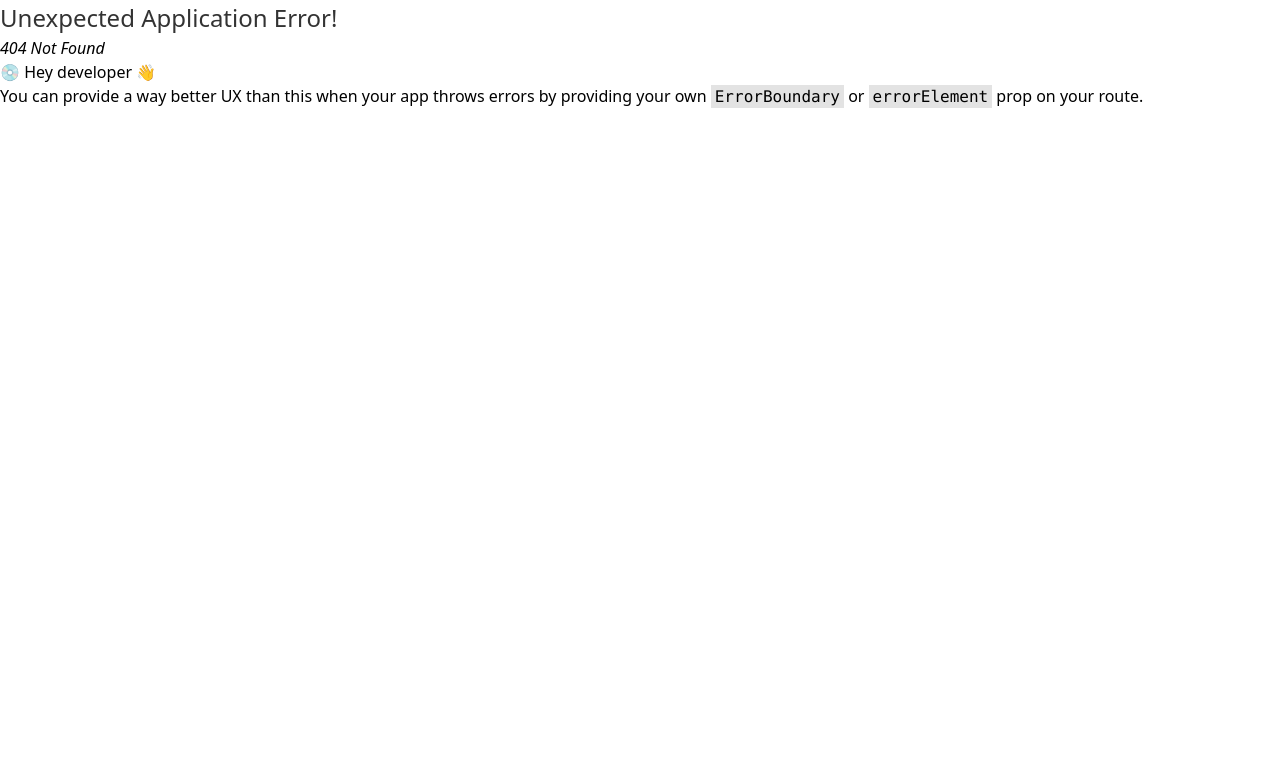
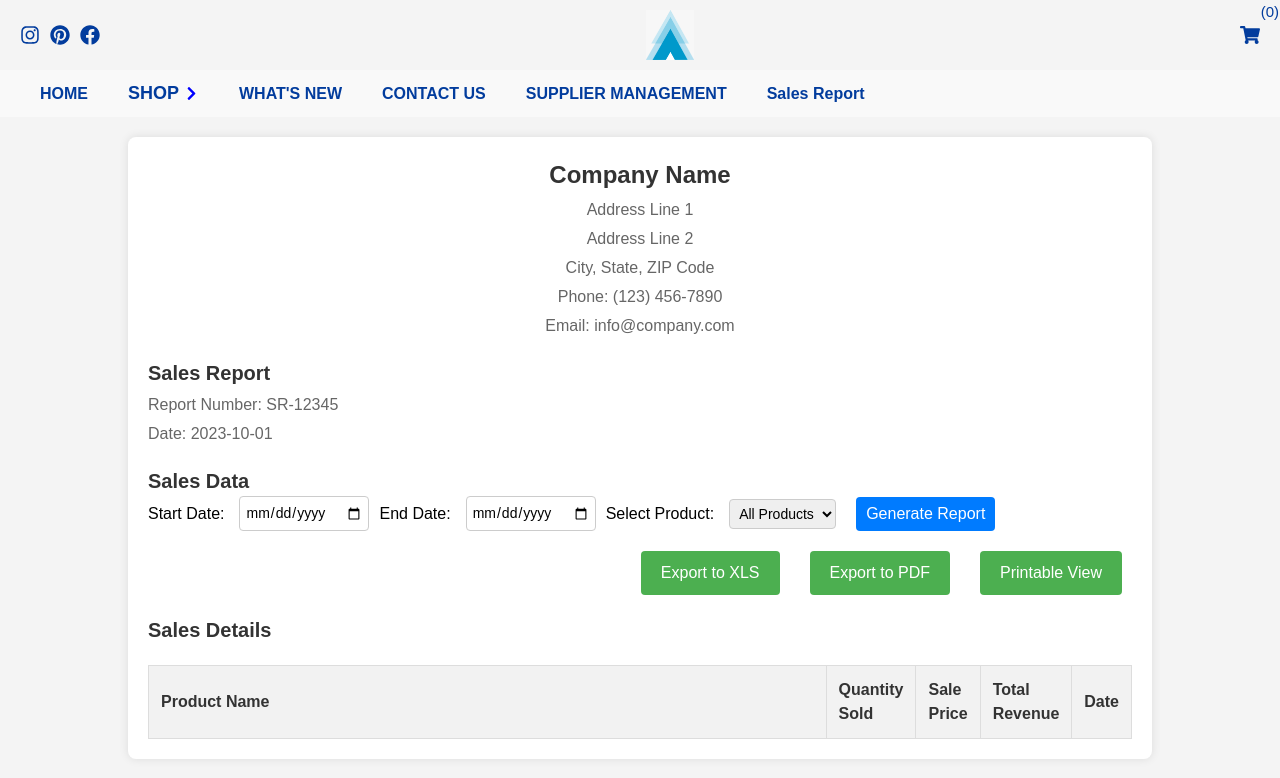
Before and after one commit to praveen4554/Ecomm, a React (Create React App) app: page /sales-report in a window 1280 px wide. Before the commit this address had no page. Shown: the top 778 px of the page. Built offline with nearby package versions, Linux system fonts and the light colour scheme.

Commit message:
Resolve the all the comments

```diff
--- a/src/App.js
+++ b/src/App.js
@@ -15,6 +15,7 @@ import Contact from './Contact/ContactUs';
 import LoginPage from './Login/LoginPage';
 import Register from './Rigester/Register';
 import SupplierManagement from './SupplierManagement/SupplierManagement';
+import SalesReport from './SalesReport/SalesReport';
 
 
 const Layout = () => {
@@ -41,6 +42,7 @@ function App() {
     { path: "/contact-us", element: <Contact /> },
     { path: "/login-page", element: <LoginPage /> },
     { path: "/signup", element: <Register /> },
+    {path:"/sales-report",element: <SalesReport />},
     { path: "/supplier-management", element: <SupplierManagement /> },
 
 
--- a/src/Header/Header.js
+++ b/src/Header/Header.js
@@ -105,6 +105,7 @@ function Header() {
         <NavLink to="about-us">WHAT'S NEW</NavLink>
         <NavLink to="contact-us">CONTACT US</NavLink>
         <NavLink to="supplier-management">SUPPLIER MANAGEMENT</NavLink>
+        <NavLink to="sales-report">Sales Report</NavLink>
 
       </nav>
     </>
--- /dev/null
+++ b/src/SalesReport/SalesReport.css
@@ -0,0 +1,163 @@
+body{
+    font-family: Arial, sans-serif;
+    background-color: #f4f4f4;
+    margin: 0;
+    padding: 0;
+}
+
+
+/* Container */
+.sales-report-container {
+    width: 80%;
+    margin: 0 auto;
+    padding: 20px;
+    background-color: #fff;
+    box-shadow: 0 0 10px rgba(0, 0, 0, 0.1);
+    border-radius: 8px;
+    margin-top: 20px;
+}
+
+/* Header Section */
+.header-section {
+    text-align: center;
+    margin-bottom: 20px;
+}
+
+.header-section h1 {
+    margin: 0;
+    font-size: 24px;
+    color: #333;
+    font-weight: bold;
+}
+
+.header-section p {
+    margin: 5px 0;
+    color: #666;
+}
+
+/* Report Info Section */
+.report-info-section {
+    margin-bottom: 20px;
+}
+
+.report-info-section h2 {
+    margin: 0;
+    font-size: 20px;
+    color: #333;
+    font-weight: bold;
+}
+.report-info-section p {
+    margin: 5px 0;
+    color: #666;
+
+}
+
+/* Filters Section */
+.filters-section {
+    margin-bottom: 20px;
+
+}
+
+.filters-section h3 {
+    margin: 0;
+    font-size: 20px;
+    color: #333;
+    font-weight: bold;
+}
+
+.filters-inline {
+    display: flex;
+    flex-wrap: wrap;
+    align-items: center;
+    gap: 10px;
+    margin-bottom: 10px;
+}
+
+.filters-inline label {
+    /* font-weight: bold; */
+    margin-right: 5px;
+    cursor: default;
+}
+
+.filters-inline input,
+.filters-inline select {
+    padding: 5px;
+    font-size: 14px;
+    border: 1px solid #cccccc;
+    border-radius: 4px;
+    font-size: 14px;
+    box-sizing: border-box;
+}
+
+.generate-report-btn {
+    background-color: #007bff;
+    color: white;
+    border: none;
+    padding: 5px 10px;
+    cursor: pointer;
+    border-radius: 4px;
+}
+
+.generate-report-btn:hover {
+    background-color: #0056b3;
+}
+
+/* Sales Details Section */
+.sales-details-section {
+    margin-top: 20px;
+}
+
+.sales-details-section h3 {
+    margin: 0;
+    font-size: 20px;
+    color: #333;
+    font-weight: bold;
+}
+
+.sales-details-section table {
+    border: 1px solid #ddd;
+    border-collapse: collapse;
+    width: 100%;
+}
+
+.sales-details-section th,
+.sales-details-section td {
+    border: 1px solid #ddd;
+    border-collapse: collapse;
+    width: 100%;
+    padding: 12px;
+    text-align: left;
+}
+
+.sales-details-section th {
+    background-color: #f2f2f2;
+    font-weight: bold;
+    color: #333;
+}
+
+/* .sales-details-section tr:nth-child(even) {
+    background-color: #f9f9f9;
+} */
+
+/* Export Buttons */
+
+ .export-buttons-inline {
+    display: flex;
+    gap: 10px;
+    justify-content: flex-end;
+    margin: 20px 0;
+    text-align: right;
+}
+
+.export-buttons-inline button {
+    padding: 10px 20px;
+    background-color: #4CAF50;
+    color: white;
+    border: none;
+    border-radius: 4px;
+    cursor: pointer;
+}
+
+.export-buttons-inline button:hover {
+    background-color: #218838;
+}
--- /dev/null
+++ b/src/SalesReport/SalesReport.js
@@ -0,0 +1,168 @@
+import React, { useState } from "react";
+import "./SalesReport.css";
+import * as XLSX from "xlsx";
+import jsPDF from "jspdf";
+import "jspdf-autotable";
+import { COMPANY_DETAILS, REPORT_DETAILS, PRODUCTS, TABLE_HEADERS } from "./constants";
+
+const SalesReport = () => {
+
+    const [startDate, setStartDate] = useState("");
+    const [endDate, setEndDate] = useState("");
+    const [selectedProduct, setSelectedProduct] = useState("All Products");
+    const [filteredData, setFilteredData] = useState([]);
+
+
+    const reportNumber = REPORT_DETAILS.reportNumber;
+    const currentDate = REPORT_DETAILS.reportDate;
+    const productOptions = PRODUCTS;
+
+    const salesData = [
+        { name: "Product 1", quantitySold: 10, salePrice: 100, revenue: 1000, date: "2023-10-01" },
+        { name: "Product 2", quantitySold: 20, salePrice: 200, revenue: 4000, date: "2023-10-02" },
+        { name: "Product 3", quantitySold: 30, salePrice: 300, revenue: 9000, date: "2023-10-03" },
+        { name: "Product 4", quantitySold: 40, salePrice: 400, revenue: 16000, date: "2023-10-04" },
+        { name: "Product 5", quantitySold: 50, salePrice: 500, revenue: 25000, date: "2023-10-05" },
+    ];
+
+
+    const handleGenerateReport = () => {
+        const filtered = salesData.filter((item) => {
+            const isInDateRange =
+                (!startDate || new Date(item.date) >= new Date(startDate)) &&
+                (!endDate || new Date(item.date) <= new Date(endDate));
+            const isProductSelected =
+                selectedProduct === "All Products" || item.name === selectedProduct;
+            return isInDateRange && isProductSelected;
+        });
+        setFilteredData(filtered);
+    };
+
+
+    const handleExportToXLS = () => {
+        const ws = XLSX.utils.json_to_sheet(filteredData);
+        const wb = XLSX.utils.book_new();
+        XLSX.utils.book_append_sheet(wb, ws, "Sales Data");
+        XLSX.writeFile(wb, "Sales_Report.xlsx");
+    };
+
+
+    const handleExportToPDF = () => {
+        const doc = new jsPDF();
+        doc.text("Sales Report", 20, 10);
+        const data = filteredData.map((item) => [
+            item.name,
+            item.quantitySold,
+            `$${item.salePrice}`,
+            `$${item.revenue}`,
+            item.date,
+        ]);
+        doc.autoTable({
+            head: [TABLE_HEADERS],
+            body: data,
+            startY: 20,
+        });
+        doc.save("Sales_Report.pdf");
+    };
+
+
+    const handlePrintableView = () => {
+        window.print();
+    };
+
+
+    const tableRows = filteredData.map((item, index) => (
+        <tr key={index}>
+            <td>{item.name}</td>
+            <td>{item.quantitySold}</td>
+            <td>${item.salePrice}</td>
+            <td>${item.revenue}</td>
+            <td>{item.date}</td>
+        </tr>
+    ));
+
+    return (
+        <div className="sales-report-container">
+
+            <div className="header-section">
+                <h1>{COMPANY_DETAILS.name}</h1>
+                <p>{COMPANY_DETAILS.addressLine1}</p>
+                <p>{COMPANY_DETAILS.addressLine2}</p>
+                <p>{COMPANY_DETAILS.city}</p>
+                <p>Phone: {COMPANY_DETAILS.phone}</p>
+                <p>Email: {COMPANY_DETAILS.email}</p>
+            </div>
+
+
+            <div className="report-info-section">
+                <h2>Sales Report</h2>
+                <p>Report Number: {reportNumber}</p>
+                <p>Date: {currentDate}</p>
+            </div>
+
+
+            <div className="filters-section">
+                <h3>Sales Data</h3>
+                <div className="filters-inline">
+                    <label htmlFor="startDate">Start Date:</label>
+                    <input
+                        type="date"
+                        id="startDate"
+                        value={startDate}
+                        onChange={(e) => setStartDate(e.target.value)}
+                    />
+
+                    <label htmlFor="endDate">End Date:</label>
+                    <input
+                        type="date"
+                        id="endDate"
+                        value={endDate}
+                        onChange={(e) => setEndDate(e.target.value)}
+                    />
+
+                    <label htmlFor="product">Select Product:</label>
+                    <select
+                        id="product"
+                        value={selectedProduct}
+                        onChange={(e) => setSelectedProduct(e.target.value)}
+                    >
+                        {productOptions.map((product, index) => (
+                            <option key={index} value={product}>
+                                {product}
+                            </option>
+                        ))}
+                    </select>
+                    <button className="generate-report-btn" onClick={handleGenerateReport}>Generate Report</button>
+                </div>
+
+                <div className="export-buttons-inline">
+                    <button onClick={handleExportToXLS} disabled={!filteredData.length}>
+                        Export to XLS
+                    </button>
+                    <button onClick={handleExportToPDF} disabled={!filteredData.length}>
+                        Export to PDF
+                    </button>
+                    <button onClick={handlePrintableView} disabled={!filteredData.length}>
+                        Printable View
+                    </button>
+                </div>
+            </div>
+
+            <div className="sales-details-section">
+                <h3>Sales Details</h3>
+                <table>
+                    <thead>
+                        <tr>
+                            {TABLE_HEADERS.map((header, index) => (
+                                <th key={index}>{header}</th>
+                            ))}
+                        </tr>
+                    </thead>
+                    <tbody>{tableRows}</tbody>
+                </table>
+            </div>
+        </div>
+    );
+};
+
+export default SalesReport;
--- /dev/null
+++ b/src/SalesReport/constants.js
@@ -0,0 +1,30 @@
+export const COMPANY_DETAILS = {
+    name: "Company Name",
+    addressLine1: "Address Line 1",
+    addressLine2: "Address Line 2",
+    city: "City, State, ZIP Code",
+    phone: "(123) 456-7890",
+    email: "info@company.com",
+};
+
+export const REPORT_DETAILS = {
+    reportNumber: "SR-12345",
+    reportDate: "2023-10-01",
+};
+
+export const PRODUCTS = [
+    "All Products",
+    "Product 1",
+    "Product 2",
+    "Product 3",
+    "Product 4",
+    "Product 5",
+];
+
+export const TABLE_HEADERS = [
+    "Product Name",
+    "Quantity Sold",
+    "Sale Price",
+    "Total Revenue",
+    "Date",
+];
```
